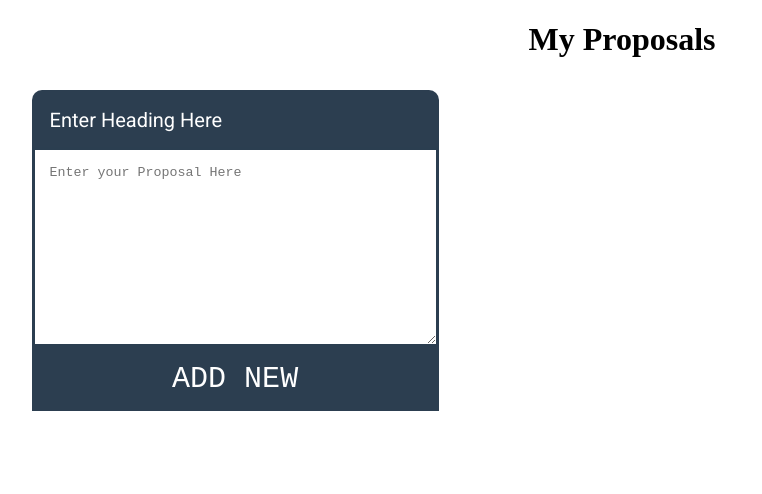
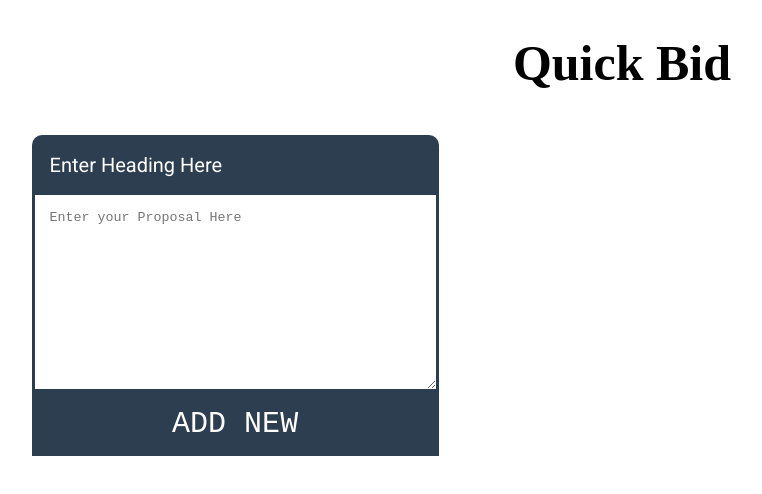
Before and after one commit to UsamaKhushnood/my-proposal, a Vue app: page / in a window 1280 px wide. Shown: the top 494 px of the page, without its empty margins (18-780 px from the left). Built offline with nearby package versions, Linux system fonts and the light colour scheme.

Commit message:
adding handle

```diff
--- a/package.json
+++ b/package.json
@@ -9,6 +9,7 @@
   },
   "dependencies": {
     "core-js": "^3.6.5",
+    "font-awesome": "^4.7.0",
     "vue": "^2.6.11",
     "vuedraggable": "^2.24.1"
   },
--- a/src/components/HelloWorld.vue
+++ b/src/components/HelloWorld.vue
@@ -1,6 +1,6 @@
 <template>
   <div>
-    <h1 class="title" style="text-align: center">My Proposals</h1>
+    <h1 class="title" style="text-align: center; font-size: 50px ">Quick Bid</h1>
     <div class="appbody" style="display: flex;" :style="{height: windowHeight}">
 
       <!-- Add New Proposal  -->
@@ -39,10 +39,10 @@
       <!-- Saved Proposals  -->
 
       <div class="section section2">
-        <draggable  class="main" v-model="proposalsList"  @start="dragging=true" @end="updateAccordingToSorting">
+        <draggable  class="main" v-model="proposalsList"  @start="dragging=true" @end="updateAccordingToSorting" handle=".handle">
           <!-- <div> -->
             <div id="proposal" v-for="(proposal, index) in proposalsList" :key="index">
-              <h1 class="singleProposalHeading" title="Drag">
+              <h1 class="singleProposalHeading handle" title="Drag to sort">
                 <!-- <span style="font-size: 12px;">{{index + 1}})</span> -->
                 {{proposal.heading}}
               </h1>
```
Also changed, not shown: 1 other file (tests, documents, lock files or other folders).
